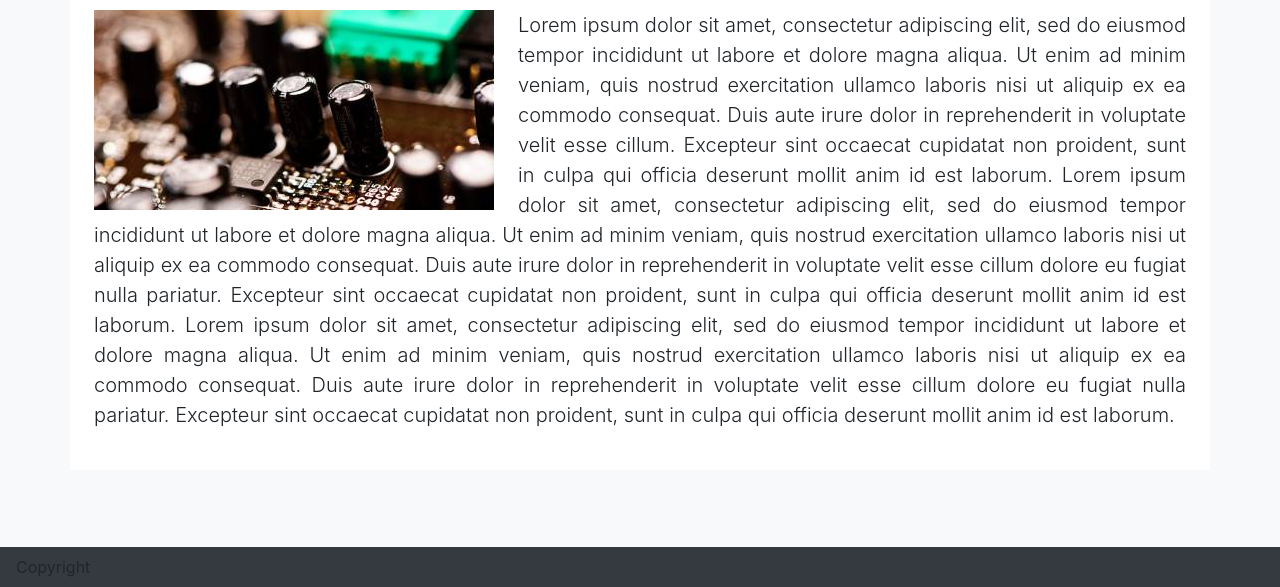
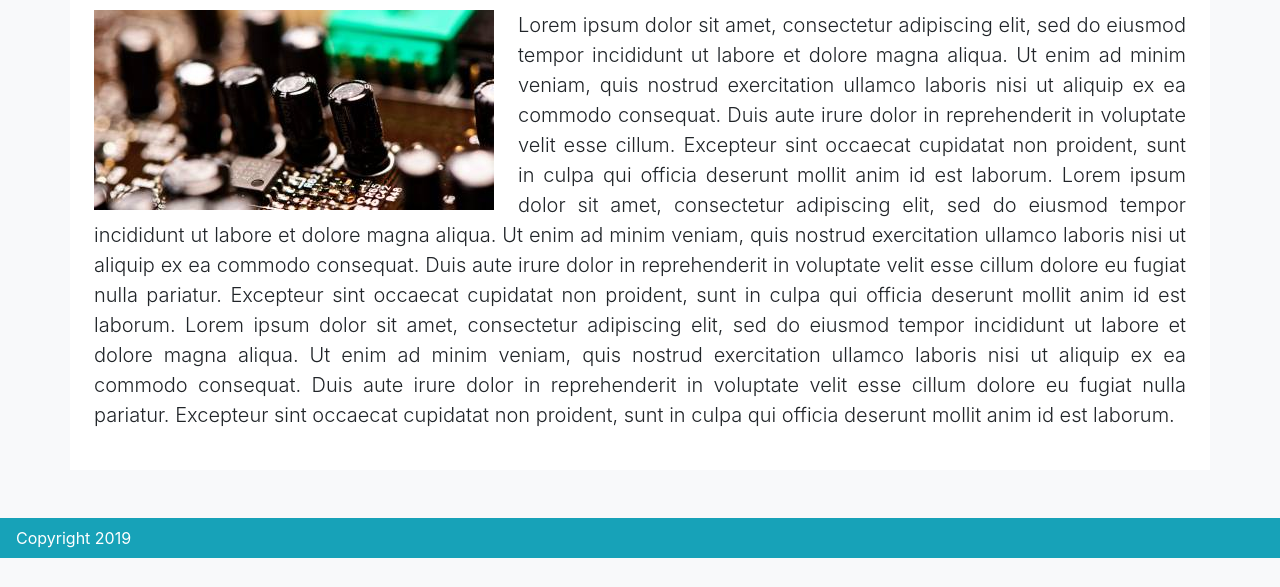
Before and after one commit to hristina-staykova/Bootstrap-Portfolio, a plain HTML site: page index.html in a window 1280 px wide. Shown: the part 213-800 px from the top of the page. Drawn offline with nearby package versions, Linux system fonts and the light colour scheme.

Commit message:
better & colourful footer

```diff
--- a/index.html
+++ b/index.html
@@ -11,7 +11,7 @@
 </head>
 
 <body class="bg-light">
-    <header>
+  <header>
     <nav class="navbar navbar-expand-lg navbar-light bg-light border-bottom border-secondary">
       <h1 class="bg-info text-white p-sm-2 m-0">Hristina Staykova</h1>
       <div class="navbar">
@@ -26,30 +26,39 @@
 
   <div class="container mt-sm-5 mb-sm-5 p-sm-4 bg-white">
     <div class="row pb-sm-4">
-      <div class="col"><h2>About me</h2></div>
+      <div class="col">
+        <h2>About me</h2>
+      </div>
     </div>
     <div class="row">
       <div class="col">
         <img class="float-sm-left mr-4" src="assets/images/abstract.jpeg" alt="Hristina Staykova">
         <p class="text-justify mt-0 lead">Lorem ipsum dolor sit amet, consectetur adipiscing elit, sed do eiusmod tempor
-          incididunt ut labore et dolore magna aliqua. Ut enim ad minim veniam, quis nostrud exercitation ullamco laboris
-          nisi ut aliquip ex ea commodo consequat. Duis aute irure dolor in reprehenderit in voluptate velit esse cillum.
+          incididunt ut labore et dolore magna aliqua. Ut enim ad minim veniam, quis nostrud exercitation ullamco
+          laboris
+          nisi ut aliquip ex ea commodo consequat. Duis aute irure dolor in reprehenderit in voluptate velit esse
+          cillum.
           Excepteur sint occaecat cupidatat non proident, sunt in culpa qui officia deserunt mollit anim id est laborum.
           Lorem ipsum dolor sit amet, consectetur adipiscing elit, sed do eiusmod tempor incididunt ut labore et dolore
           magna aliqua. Ut enim ad minim veniam, quis nostrud exercitation ullamco laboris nisi ut aliquip ex ea commodo
-          consequat. Duis aute irure dolor in reprehenderit in voluptate velit esse cillum dolore eu fugiat nulla pariatur.
+          consequat. Duis aute irure dolor in reprehenderit in voluptate velit esse cillum dolore eu fugiat nulla
+          pariatur.
           Excepteur sint occaecat cupidatat non proident, sunt in culpa qui officia deserunt mollit anim id est laborum.
           Lorem ipsum dolor sit amet, consectetur adipiscing elit, sed do eiusmod tempor incididunt ut labore et dolore
           magna aliqua. Ut enim ad minim veniam, quis nostrud exercitation ullamco laboris nisi ut aliquip ex ea commodo
-          consequat. Duis aute irure dolor in reprehenderit in voluptate velit esse cillum dolore eu fugiat nulla pariatur.
+          consequat. Duis aute irure dolor in reprehenderit in voluptate velit esse cillum dolore eu fugiat nulla
+          pariatur.
           Excepteur sint occaecat cupidatat non proident, sunt in culpa qui officia deserunt mollit anim id est laborum.
         </p>
       </div>
     </div>
+  </div>
 
-    <nav class="navbar fixed-bottom navbar-light bg-dark">
-        Copyright
-      </nav>
+  <footer>
+    <nav class="navbar sticky-bottom navbar-light bg-info text-white">
+      Copyright 2019
+    </nav>
+  </footer>
 
 </body>
 
```
Also changed, not shown: contact.html (+6 -4 lines), portfolio.html (+2 -2 lines).
